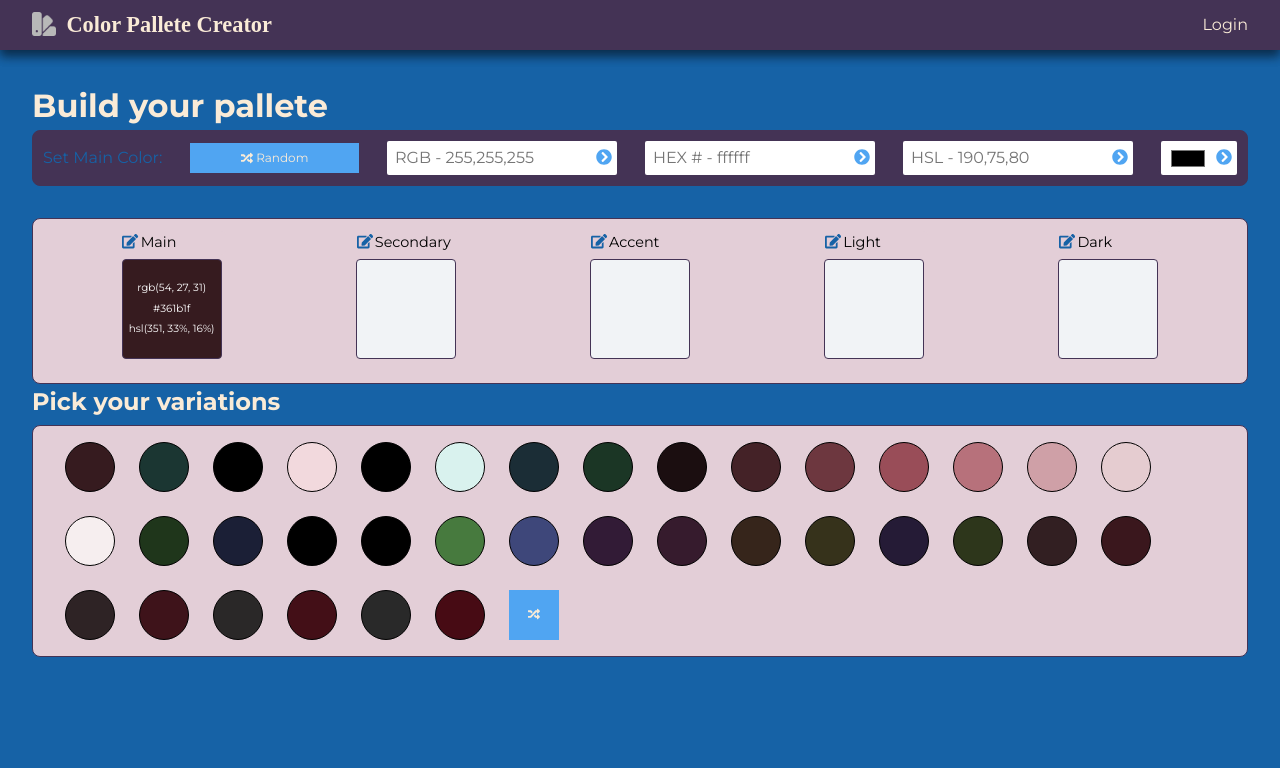
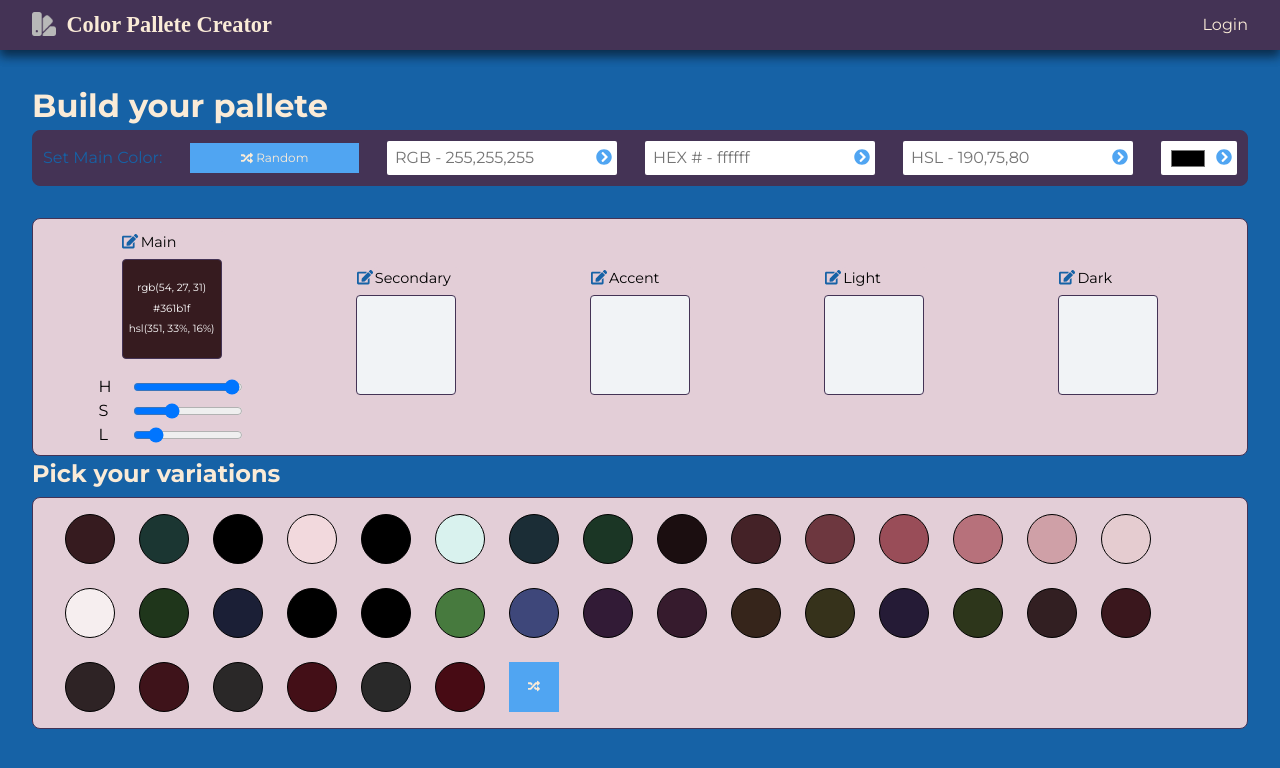
Before and after one commit to rogerio-romao/pallete-creator, a Vue app: page / in a window 1280 px wide. Both pictures are taken after a click on the button "Random". Shown: the top 768 px of the page. Built offline with nearby package versions, Linux system fonts and the light colour scheme; a web font is replaced by a local one.

Commit message:
moved main color box to its own component, color modifications in progress, need to make it work

```diff
--- a/src/components/ColorSlot.vue
+++ b/src/components/ColorSlot.vue
@@ -14,6 +14,46 @@
       <span :style="{ color: lightOrDark }">{{ rgb }}</span>
       <span :style="{ color: lightOrDark }">{{ hex }}</span>
       <span :style="{ color: lightOrDark }">{{ hsl }}</span>
+    </div>
+    <div class="color-controls" v-if="hsl">
+      <fieldset>
+        <div class="control-field">
+          <label for="hueControl">H</label>
+          <input
+            type="range"
+            name="hue"
+            id="hueControl"
+            min="0"
+            max="360"
+            :value="h"
+            @change="updateColor"
+          />
+        </div>
+        <div class="control-field">
+          <label for="satControl">S</label>
+          <input
+            type="range"
+            name="sat"
+            id="satControl"
+            min="0"
+            max="100"
+            :value="s"
+            @change="updateColor"
+          />
+        </div>
+        <div class="control-field">
+          <label for="lumControl">L</label>
+          <input
+            type="range"
+            name="lum"
+            id="lumControl"
+            min="0"
+            max="100"
+            :value="l"
+            @change="updateColor"
+          />
+        </div>
+      </fieldset>
     </div>
   </div>
 </template>
@@ -37,6 +77,28 @@ const hsl = computed(() => {
   return props.slotNumber === 1
     ? store.state.mainSlotColor.hsl
     : store.state.slotColors[`slot${props.slotNumber}`].hsl;
+});
+
+const h = computed(() => {
+  return props.slotNumber === 1
+    ? store.state.mainSlotColor.hsl.match(/\d+/g).map(Number)[0]
+    : store.state.slotColors[`slot${props.slotNumber}`].hsl
+        .match(/\d+/g)
+        .map(Number)[0];
+});
+const s = computed(() => {
+  return props.slotNumber === 1
+    ? store.state.mainSlotColor.hsl.match(/\d+/g).map(Number)[1]
+    : store.state.slotColors[`slot${props.slotNumber}`].hsl
+        .match(/\d+/g)
+        .map(Number)[1];
+});
+const l = computed(() => {
+  return props.slotNumber === 1
+    ? store.state.mainSlotColor.hsl.match(/\d+/g).map(Number)[2]
+    : store.state.slotColors[`slot${props.slotNumber}`].hsl
+        .match(/\d+/g)
+        .map(Number)[2];
 });
 
 const rgb = computed(() => {
@@ -72,6 +134,18 @@ const updateLabel = (e) => {
     label: e.target.value.trim(),
   });
 };
+
+const updateColor = () => {
+  const newColor = `hsl(${h.value}, ${s.value}%, ${l.value}%)`;
+  if (props.slotNumber === 1) {
+    store.dispatch("SET_MAIN_COLOR", newColor);
+  } else {
+    store.dispatch("UPDATE_SLOT_COLOR", {
+      slot: props.slotNumber,
+      hsl: newColor,
+    });
+  }
+};
 </script>
 
 <style>
--- a/src/components/ColorsPane.vue
+++ b/src/components/ColorsPane.vue
@@ -1,61 +1,6 @@
 <template>
-  <div class="main-color-box">
-    <p>Set Main Color:</p>
-    <button class="generate-color" @click="setMainColor">
-      <i class="fas fa-random" title="Generate random color" />
-      Random
-    </button>
-    <form @submit.prevent="submitRgb">
-      <div class="input">
-        <input
-          type="text"
-          placeholder="RGB - 255,255,255"
-          title="Enter 3 numbers between 0 and 255, separated by commas"
-          :pattern="rgbPattern"
-          id="rgbInput"
-        />
-        <button type="submit">
-          <i class="fas fa-chevron-circle-right"></i>
-        </button>
-      </div>
-    </form>
-    <form @submit.prevent="submitHex">
-      <div class="input">
-        <input
-          type="text"
-          placeholder="HEX # - ffffff"
-          title="Enter a hex color code, without the #"
-          :pattern="hexPattern"
-          id="hexInput"
-        />
-        <button type="submit">
-          <i class="fas fa-chevron-circle-right"></i>
-        </button>
-      </div>
-    </form>
-    <form @submit.prevent="submitHsl">
-      <div class="input">
-        <input
-          type="text"
-          placeholder="HSL - 190,75,80"
-          title="Enter H between 0 and 360, then S and L between 0 and 100, separated by commas"
-          :pattern="hslPattern"
-          id="hslInput"
-        />
-        <button type="submit">
-          <i class="fas fa-chevron-circle-right"></i>
-        </button>
-      </div>
-    </form>
-    <form @submit.prevent="submitColor">
-      <div class="input">
-        <input type="color" id="colorInput" />
-        <button type="submit">
-          <i class="fas fa-chevron-circle-right"></i>
-        </button>
-      </div>
-    </form>
-  </div>
+  <!-- Main Color Box  -->
+  <main-color-box />
   <!-- Pallete Pane  -->
   <section class="pallete-pane" v-if="mainHSL">
     <template class="color-slots" v-for="i in 5" :key="i">
@@ -65,63 +10,15 @@
 </template>
 
 <script setup>
-import { computed, ref } from "vue";
+import { computed } from "vue";
 import { useStore } from "vuex";
 
-import { hexToHsl, rgbToHsl } from "../lib/utils";
-
 import ColorSlot from "./ColorSlot.vue";
+import MainColorBox from "./MainColorBox.vue";
 
 const store = useStore();
 
-const rgbPattern =
-  "\\b(1?[0-9]{1,2}|2[0-4][0-9]|25[0-5])\\b,\\s*\\b(1?[0-9]{1,2}|2[0-4][0-9]|25[0-5])\\b,\\s*\\b(1?[0-9]{1,2}|2[0-4][0-9]|25[0-5])\\b";
-
-const hexPattern = "^#?([0-9a-fA-F]{3}|[0-9a-fA-F]{6})$";
-
-const hslPattern =
-  "\\b(1?[0-9]{1,2}|2[0-4][0-9]|25[0-5])\\b,\\s*\\b(1?[0-9]{1,2}|2[0-4][0-9]|25[0-5])\\b,\\s*\\b(1?[0-9]{1,2}|2[0-4][0-9]|25[0-5])\\b";
-
 const mainHSL = computed(() => store.state.mainHSL);
-
-const setMainColor = () => {
-  store.dispatch("SET_MAIN_COLOR");
-};
-
-const addColor = (hsl) => {
-  store.dispatch("ADD_COLOR", hsl);
-};
-
-const submitRgb = (e) => {
-  const rgb = e.target.rgbInput.value;
-  if (!rgb) return;
-  const hsl = rgbToHsl(rgb);
-  store.dispatch("SET_MAIN_COLOR", hsl);
-  e.target.rgbInput.value = "";
-};
-
-const submitHex = (e) => {
-  const hex = e.target.hexInput.value;
-  if (!hex) return;
-  const hsl = hexToHsl(hex);
-  store.dispatch("SET_MAIN_COLOR", hsl);
-  e.target.hexInput.value = "";
-};
-
-const submitHsl = (e) => {
-  if (!e.target.hslInput.value) return;
-  const [h, s, l] = e.target.hslInput.value.split(",").map(Number);
-  const hsl = `hsl(${h}, ${s}%, ${l}%)`;
-  store.dispatch("SET_MAIN_COLOR", hsl);
-  e.target.hslInput.value = "";
-};
-
-const submitColor = (e) => {
-  const color = e.target.colorInput.value.slice(1);
-  if (!color) return;
-  const hsl = hexToHsl(color);
-  store.dispatch("SET_MAIN_COLOR", hsl);
-};
 </script>
 
 <style>
--- /dev/null
+++ b/src/components/MainColorBox.vue
@@ -0,0 +1,111 @@
+<template>
+  <div class="main-color-box">
+    <p>Set Main Color:</p>
+    <button class="generate-color" @click="setMainColor">
+      <i class="fas fa-random" title="Generate random color" />
+      Random
+    </button>
+    <form @submit.prevent="submitRgb">
+      <div class="input">
+        <input
+          type="text"
+          placeholder="RGB - 255,255,255"
+          title="Enter 3 numbers between 0 and 255, separated by commas"
+          :pattern="rgbPattern"
+          id="rgbInput"
+        />
+        <button type="submit">
+          <i class="fas fa-chevron-circle-right"></i>
+        </button>
+      </div>
+    </form>
+    <form @submit.prevent="submitHex">
+      <div class="input">
+        <input
+          type="text"
+          placeholder="HEX # - ffffff"
+          title="Enter a hex color code, without the #"
+          :pattern="hexPattern"
+          id="hexInput"
+        />
+        <button type="submit">
+          <i class="fas fa-chevron-circle-right"></i>
+        </button>
+      </div>
+    </form>
+    <form @submit.prevent="submitHsl">
+      <div class="input">
+        <input
+          type="text"
+          placeholder="HSL - 190,75,80"
+          title="Enter H between 0 and 360, then S and L between 0 and 100, separated by commas"
+          :pattern="hslPattern"
+          id="hslInput"
+        />
+        <button type="submit">
+          <i class="fas fa-chevron-circle-right"></i>
+        </button>
+      </div>
+    </form>
+    <form @submit.prevent="submitColor">
+      <div class="input">
+        <input type="color" id="colorInput" />
+        <button type="submit">
+          <i class="fas fa-chevron-circle-right"></i>
+        </button>
+      </div>
+    </form>
+  </div>
+</template>
+
+<script setup>
+import { useStore } from "vuex";
+
+const store = useStore();
+
+const rgbPattern =
+  "\\b(1?[0-9]{1,2}|2[0-4][0-9]|25[0-5])\\b,\\s*\\b(1?[0-9]{1,2}|2[0-4][0-9]|25[0-5])\\b,\\s*\\b(1?[0-9]{1,2}|2[0-4][0-9]|25[0-5])\\b";
+
+const hexPattern = "^#?([0-9a-fA-F]{3}|[0-9a-fA-F]{6})$";
+
+const hslPattern =
+  "\\b(1?[0-9]{1,2}|2[0-4][0-9]|25[0-5])\\b,\\s*\\b(1?[0-9]{1,2}|2[0-4][0-9]|25[0-5])\\b,\\s*\\b(1?[0-9]{1,2}|2[0-4][0-9]|25[0-5])\\b";
+
+const setMainColor = () => {
+  store.dispatch("SET_MAIN_COLOR");
+};
+
+const submitRgb = (e) => {
+  const rgb = e.target.rgbInput.value;
+  if (!rgb) return;
+  const hsl = rgbToHsl(rgb);
+  store.dispatch("SET_MAIN_COLOR", hsl);
+  e.target.rgbInput.value = "";
+};
+
+const submitHex = (e) => {
+  const hex = e.target.hexInput.value;
+  if (!hex) return;
+  const hsl = hexToHsl(hex);
+  store.dispatch("SET_MAIN_COLOR", hsl);
+  e.target.hexInput.value = "";
+};
+
+const submitHsl = (e) => {
+  if (!e.target.hslInput.value) return;
+  const [h, s, l] = e.target.hslInput.value.split(",").map(Number);
+  const hsl = `hsl(${h}, ${s}%, ${l}%)`;
+  store.dispatch("SET_MAIN_COLOR", hsl);
+  e.target.hslInput.value = "";
+};
+
+const submitColor = (e) => {
+  const color = e.target.colorInput.value.slice(1);
+  if (!color) return;
+  const hsl = hexToHsl(color);
+  store.dispatch("SET_MAIN_COLOR", hsl);
+};
+</script>
+
+<style>
+</style>
--- a/src/store/index.js
+++ b/src/store/index.js
@@ -166,6 +166,11 @@ const store = createStore({
     },
     SAVE_PALLETE({ state }, { name, scheme }) {
       localStorage.setItem(name, JSON.stringify(scheme))
+    },
+    UPDATE_SLOT_COLOR({ commit }, { slot, hsl }) {
+      const rgb = hslToRgb(hsl)
+      const hex = rgbToHex(rgb)
+      commit('SET_SLOT_COLOR', { slot: `slot${slot}`, hsl, rgb, hex })
     }
   },
   getters: {
--- a/src/style/app.css
+++ b/src/style/app.css
@@ -404,3 +404,22 @@ button[disabled] {
   opacity: 0;
   transform: translateX(-100%);
 }
+
+.color-controls {
+  width: min-content;
+}
+
+.color-controls fieldset {
+  border: 0;
+  padding: 0;
+  margin: 0;
+}
+
+.color-controls input {
+  max-width: 75%;
+}
+
+.control-field {
+  display: flex;
+  justify-content: space-between;
+}
```
